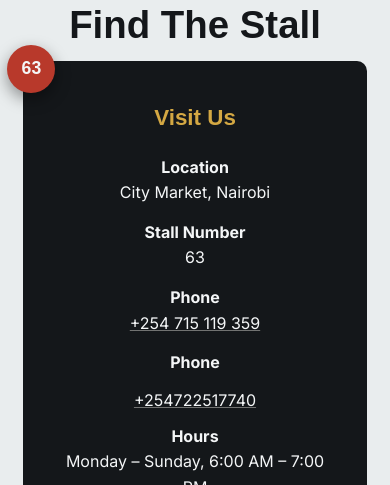
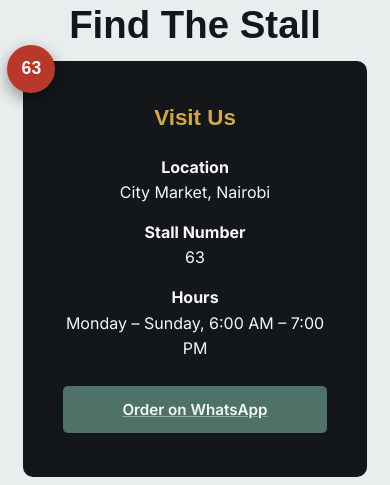
Before and after one commit to ngaregabryan-spec/Kahiga-butchery, a plain HTML site: page index.html in a window 390 px wide. Shown: the part 4667-5152 px from the top of the page. Drawn offline with Linux system fonts and the light colour scheme.

Commit message:
Remove phone number information from index.html
Removed phone number details from the contact section.

```diff
--- a/index.html
+++ b/index.html
@@ -143,11 +143,6 @@
                     63
                 </p>
 
-                <p><strong>Phone</strong><br>
-                    <a href="tel:+254715119359">+254 715 119 359</a>
-                </p>
-<p> <strong> Phone</strong></p>
-<a href="tel : 0722517740">+254722517740</a>
                 <p><strong>Hours</strong><br>
                     Monday – Sunday, 6:00 AM – 7:00 PM
                 </p>
```
